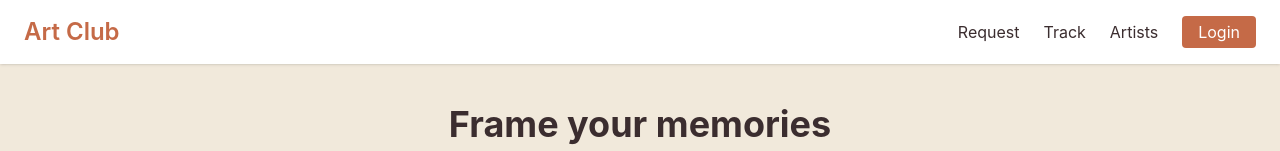
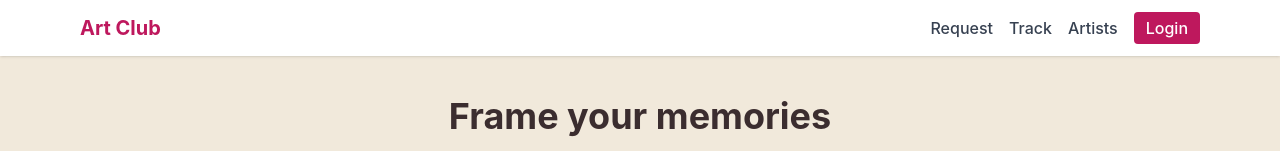
Before and after one commit to deepuhacker9-source/Artclub, a Next.js app: page / in a window 1280 px wide. Shown: the top 151 px of the page. Built offline with nearby package versions, Linux system fonts and the light colour scheme; no server answers; the database is empty.

Commit message:
Update Navbar.jsx

```diff
--- a/components/Navbar.jsx
+++ b/components/Navbar.jsx
@@ -1,53 +1,44 @@
 import Link from "next/link";
 import { useUser } from "../lib/UserContext";
+import { supabase } from "../lib/supabaseClient";
 
 export default function Navbar() {
   const { user, loading } = useUser();
 
+  const handleSignOut = async () => {
+    await supabase.auth.signOut();
+    // optional: you can redirect client after signOut
+    if (typeof window !== "undefined") window.location.href = "/";
+  };
+
   return (
-    <nav className="flex justify-between items-center px-6 py-4 bg-white shadow">
-      <Link href="/" className="text-2xl font-semibold text-[#C56A47]">
-        Art Club
+    <nav className="bg-white shadow sticky top-0 z-20">
+      <div className="max-w-6xl mx-auto px-4 py-3 flex items-center justify-between">
+        <Link href="/">
+          <span className="font-bold text-xl text-pink-700">Art Club</span>
         </Link>
 
-      <div className="flex gap-6 items-center">
-
-        <Link href="/request" className="hover:text-[#C56A47]">
-          Request
-        </Link>
-
-        <Link href="/track" className="hover:text-[#C56A47]">
-          Track
-        </Link>
-
-        <Link href="/artists" className="hover:text-[#C56A47]">
-          Artists
-        </Link>
+        <div className="flex gap-4 font-medium text-gray-700 items-center">
+          <Link href="/request">Request</Link>
+          <Link href="/track">Track</Link>
+          <Link href="/artists">Artists</Link>
 
           {!loading && (
             user ? (
               <>
-              <Link href="/profile" className="hover:text-[#C56A47]">
-                Profile
-              </Link>
-
-              <button
-                onClick={() => supabase.auth.signOut()}
-                className="px-4 py-1 bg-[#C56A47] text-white rounded"
-              >
+                <Link href="/dashboard">Profile</Link>
+                <button onClick={handleSignOut} className="px-3 py-1 bg-pink-700 text-white rounded">
                   Logout
                 </button>
               </>
             ) : (
-            <Link
-              href="/login"
-              className="px-4 py-1 bg-[#C56A47] text-white rounded"
-            >
+              <Link href="/login" className="px-3 py-1 bg-pink-700 text-white rounded">
                 Login
               </Link>
             )
           )}
         </div>
+      </div>
     </nav>
   );
 }
```
Lines whose indentation alone changed are shown as unchanged.
